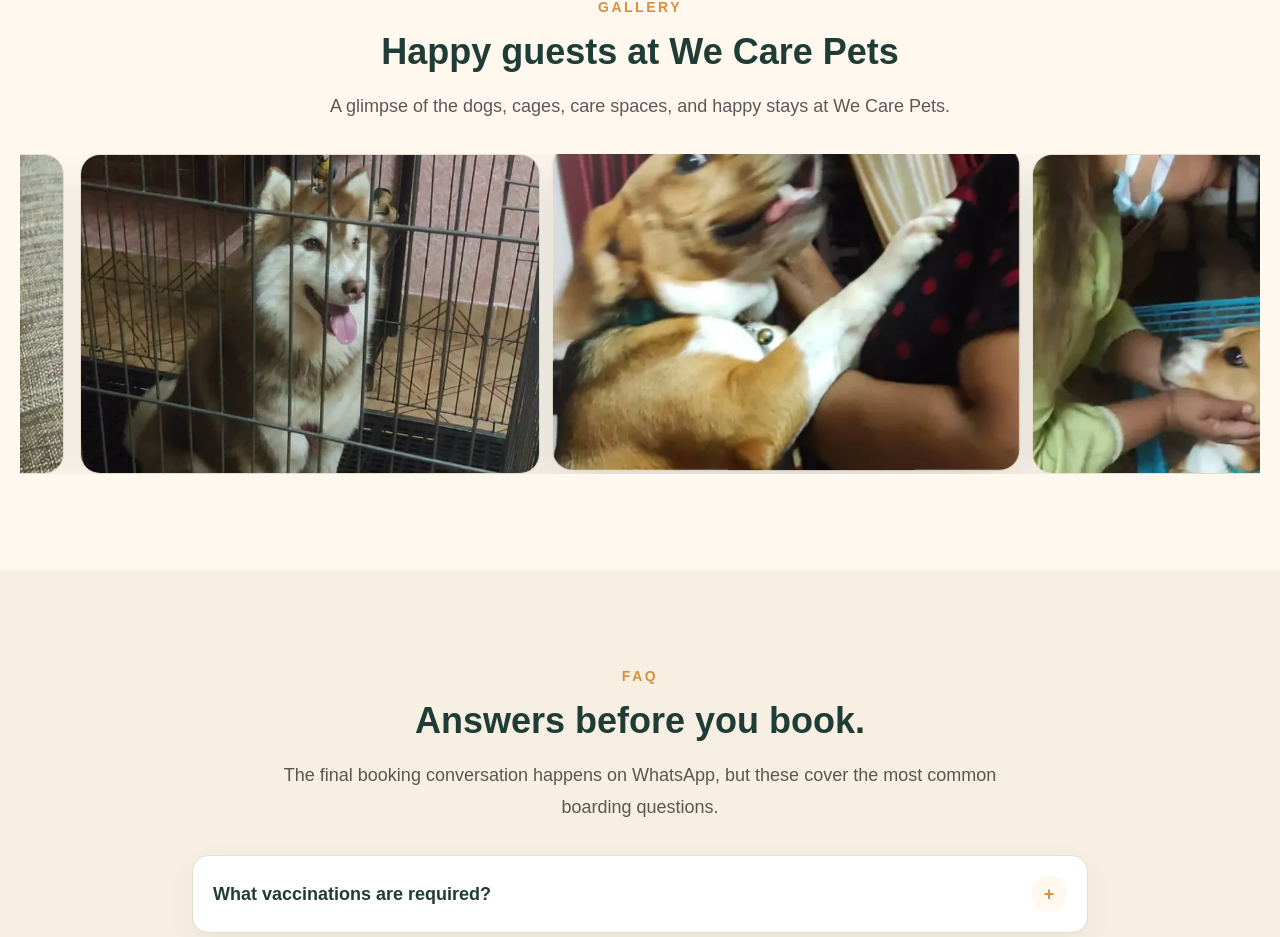
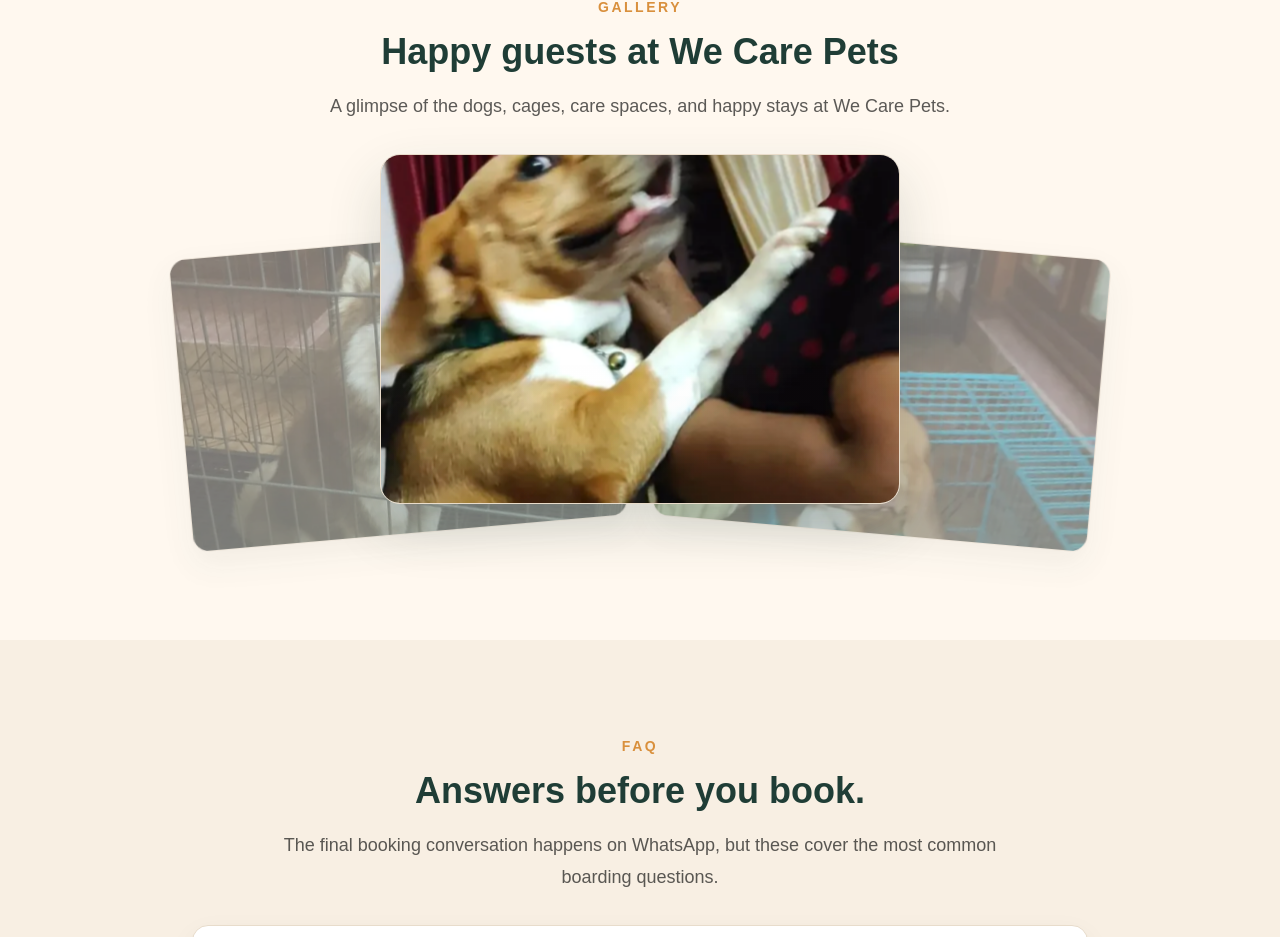
Before and after one commit to godlykmathews/we-care-pets-website, a Next.js app: page / in a window 1280 px wide. Shown: the part 4453-5390 px from the top of the page. Built offline with nearby package versions, Linux system fonts and the light colour scheme.

Commit message:
Change gallery to poster stack animation

```diff
--- a/src/app/globals.css
+++ b/src/app/globals.css
@@ -59,20 +59,6 @@ section {
 .input-field:focus {
   border-color: #6b8f71;
   box-shadow: 0 0 0 4px rgba(107, 143, 113, 0.16);
-}
-
-.cinematic-track {
-  width: max-content;
-}
-
-.cinematic-strip {
-  scroll-behavior: smooth;
-  scrollbar-width: none;
-  will-change: scroll-position;
-}
-
-.cinematic-strip::-webkit-scrollbar {
-  display: none;
 }
 
 .hero-badge-float {
@@ -274,47 +260,103 @@ section {
   will-change: transform, opacity;
 }
 
-.cinematic-card {
-  filter: saturate(0.94);
-  position: relative;
-  transform: translateY(0) scale(1);
-  transition:
-    box-shadow 520ms ease,
-    filter 520ms ease,
-    transform 520ms cubic-bezier(0.16, 1, 0.3, 1);
+.gallery-poster-stage {
+  isolation: isolate;
 }
 
-.cinematic-card::after {
+.gallery-poster-card {
+  background: #ffffff;
+  border: 1px solid #e8dccb;
+  border-radius: 1.25rem;
+  height: 290px;
+  left: 50%;
+  overflow: hidden;
+  position: absolute;
+  top: 0;
+  transform-origin: center bottom;
+  transition:
+    box-shadow 680ms cubic-bezier(0.16, 1, 0.3, 1),
+    filter 680ms cubic-bezier(0.16, 1, 0.3, 1),
+    opacity 680ms cubic-bezier(0.16, 1, 0.3, 1),
+    transform 680ms cubic-bezier(0.16, 1, 0.3, 1);
+  width: min(78vw, 430px);
+  will-change: transform, opacity;
+}
+
+.gallery-poster-card::after {
   background: linear-gradient(
-    135deg,
-    rgba(255, 255, 255, 0.22),
+    to top,
+    rgba(31, 61, 54, 0.3),
     transparent 42%
   );
   content: "";
   inset: 0;
+  pointer-events: none;
+  position: absolute;
+  transition: opacity 680ms ease;
+}
+
+.gallery-poster-image {
+  transform: scale(1);
+  transition:
+    filter 680ms cubic-bezier(0.16, 1, 0.3, 1),
+    transform 1800ms cubic-bezier(0.16, 1, 0.3, 1);
+  will-change: transform;
+}
+
+.gallery-poster-active {
+  box-shadow: 0 24px 54px rgba(31, 61, 54, 0.16);
+  filter: saturate(1.06);
+  opacity: 1;
+  transform: translateX(-50%) translateY(0) rotate(0deg) scale(1);
+  z-index: 4;
+}
+
+.gallery-poster-active::after {
+  opacity: 0.12;
+}
+
+.gallery-poster-active .gallery-poster-image {
+  filter: contrast(1.02);
+  transform: scale(1.055);
+}
+
+.gallery-poster-previous,
+.gallery-poster-next {
+  box-shadow: 0 16px 34px rgba(31, 61, 54, 0.1);
+  filter: saturate(0.92) brightness(0.96);
+  opacity: 0.56;
+  z-index: 2;
+}
+
+.gallery-poster-previous {
+  transform: translateX(-86%) translateY(30px) rotate(-5deg) scale(0.82);
+}
+
+.gallery-poster-next {
+  transform: translateX(-14%) translateY(30px) rotate(5deg) scale(0.82);
+}
+
+.gallery-poster-hidden {
   opacity: 0;
   pointer-events: none;
-  position: absolute;
-  transition: opacity 520ms ease;
+  transform: translateX(-50%) translateY(48px) rotate(0deg) scale(0.72);
+  z-index: 1;
 }
 
-.cinematic-card img {
-  transform: scale(1);
-  transition: transform 1800ms cubic-bezier(0.16, 1, 0.3, 1);
-}
+@media (min-width: 768px) {
+  .gallery-poster-card {
+    height: 350px;
+    width: min(48vw, 520px);
+  }
 
-.cinematic-card.is-active {
-  box-shadow: 0 22px 52px rgba(31, 61, 54, 0.16);
-  filter: saturate(1.06);
-  transform: translateY(-6px) scale(1.018);
-}
+  .gallery-poster-previous {
+    transform: translateX(-94%) translateY(30px) rotate(-5deg) scale(0.84);
+  }
 
-.cinematic-card.is-active::after {
-  opacity: 1;
-}
-
-.cinematic-card.is-active img {
-  transform: scale(1.055);
+  .gallery-poster-next {
+    transform: translateX(-6%) translateY(30px) rotate(5deg) scale(0.84);
+  }
 }
 
 .review-poster-0 {
@@ -418,7 +460,8 @@ section {
   [data-reveal],
   .hero-badge-float,
   .hero-badge-float-alt,
-  .cinematic-card,
+  .gallery-poster-card,
+  .gallery-poster-image,
   .hero-depth-card,
   .hero-depth-image,
   .review-poster-card {
@@ -427,12 +470,9 @@ section {
     animation: none;
   }
 
+  .gallery-poster-card,
   .review-poster-card {
     position: static;
     margin-bottom: 1rem;
   }
-
-  .cinematic-card img {
-    transform: none;
-  }
 }
--- a/src/components/Gallery.tsx
+++ b/src/components/Gallery.tsx
@@ -2,14 +2,10 @@
 
 import { galleryItems } from "@/lib/siteData";
 import Image from "next/image";
-import { useEffect, useRef, useState } from "react";
+import { useEffect, useState } from "react";
 import SectionHeading from "./SectionHeading";
 
 export default function Gallery() {
-  const items = [...galleryItems, ...galleryItems];
-  const uniqueCount = galleryItems.length;
-  const stripRef = useRef<HTMLDivElement>(null);
-  const resetTimerRef = useRef<ReturnType<typeof setTimeout> | null>(null);
   const [activeIndex, setActiveIndex] = useState(0);
   const [isPaused, setIsPaused] = useState(false);
 
@@ -19,48 +15,31 @@ export default function Gallery() {
     }
 
     const interval = setInterval(() => {
-      setActiveIndex((index) => index + 1);
-    }, 3000);
+      setActiveIndex((index) => (index + 1) % galleryItems.length);
+    }, 2800);
 
     return () => clearInterval(interval);
   }, [isPaused]);
 
-  useEffect(() => {
-    const strip = stripRef.current;
-    const activeCard = strip?.querySelector<HTMLElement>(
-      `[data-gallery-index="${activeIndex}"]`,
-    );
+  const getPosterPosition = (index: number) => {
+    const total = galleryItems.length;
+    const previousIndex = (activeIndex - 1 + total) % total;
+    const nextIndex = (activeIndex + 1) % total;
 
-    if (!strip || !activeCard) {
-      return;
+    if (index === activeIndex) {
+      return "active";
     }
 
-    const prefersReducedMotion = window.matchMedia(
-      "(prefers-reduced-motion: reduce)",
-    ).matches;
-
-    strip.scrollTo({
-      left: activeCard.offsetLeft,
-      behavior: prefersReducedMotion ? "auto" : "smooth",
-    });
-
-    if (resetTimerRef.current) {
-      clearTimeout(resetTimerRef.current);
+    if (index === previousIndex) {
+      return "previous";
     }
 
-    if (activeIndex === uniqueCount) {
-      resetTimerRef.current = setTimeout(() => {
-        strip.scrollTo({ left: 0, behavior: "auto" });
-        setActiveIndex(0);
-      }, 720);
+    if (index === nextIndex) {
+      return "next";
     }
 
-    return () => {
-      if (resetTimerRef.current) {
-        clearTimeout(resetTimerRef.current);
-      }
-    };
-  }, [activeIndex, uniqueCount]);
+    return "hidden";
+  };
 
   return (
     <section id="gallery" className="overflow-hidden px-4 py-14 md:px-5 md:py-24">
@@ -70,34 +49,32 @@ export default function Gallery() {
         text="A glimpse of the dogs, cages, care spaces, and happy stays at We Care Pets."
       />
       <div
-        ref={stripRef}
-        className="cinematic-strip mt-8 overflow-hidden"
+        className="gallery-poster-stage relative mx-auto mt-8 h-[320px] max-w-5xl md:h-[390px]"
         onMouseEnter={() => setIsPaused(true)}
         onMouseLeave={() => setIsPaused(false)}
+        data-reveal
       >
-        <div className="cinematic-track flex gap-4">
-          {items.map((item, index) => (
-            <div
-              key={`${item.src}-${index}`}
-              data-gallery-card
-              data-gallery-index={index}
-              className={`cinematic-card h-64 w-[78vw] shrink-0 overflow-hidden rounded-[1.25rem] border border-[#E8DCCB] bg-white shadow-[0_14px_34px_rgba(31,61,54,0.08)] sm:w-[360px] md:h-80 md:w-[460px] ${
-                activeIndex % uniqueCount === index % uniqueCount
-                  ? "is-active"
-                  : ""
-              }`}
+        {galleryItems.map((item, index) => {
+          const position = getPosterPosition(index);
+          const isActive = position === "active";
+
+          return (
+            <figure
+              key={item.src}
+              className={`gallery-poster-card gallery-poster-${position}`}
             >
               <Image
                 src={item.src}
-                alt={index >= uniqueCount ? "" : item.alt}
-                aria-hidden={index >= uniqueCount}
+                alt={isActive ? item.alt : ""}
+                aria-hidden={!isActive}
                 width={780}
                 height={780}
-                className="h-full w-full object-cover"
+                className="gallery-poster-image h-full w-full object-cover"
+                priority={index === 0}
               />
-            </div>
-          ))}
-        </div>
+            </figure>
+          );
+        })}
       </div>
     </section>
   );
```
